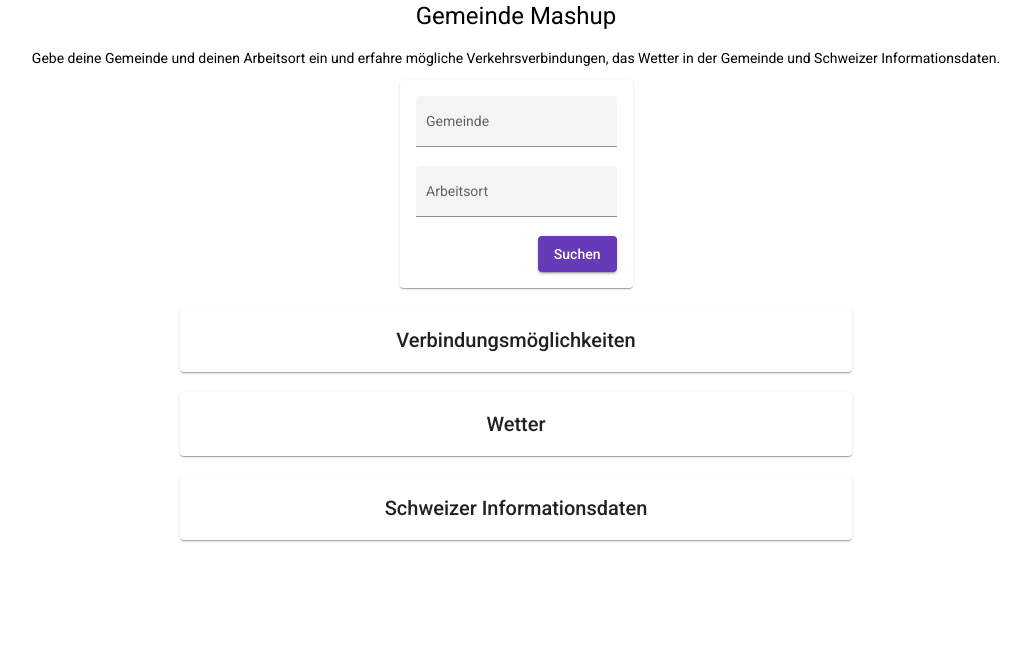
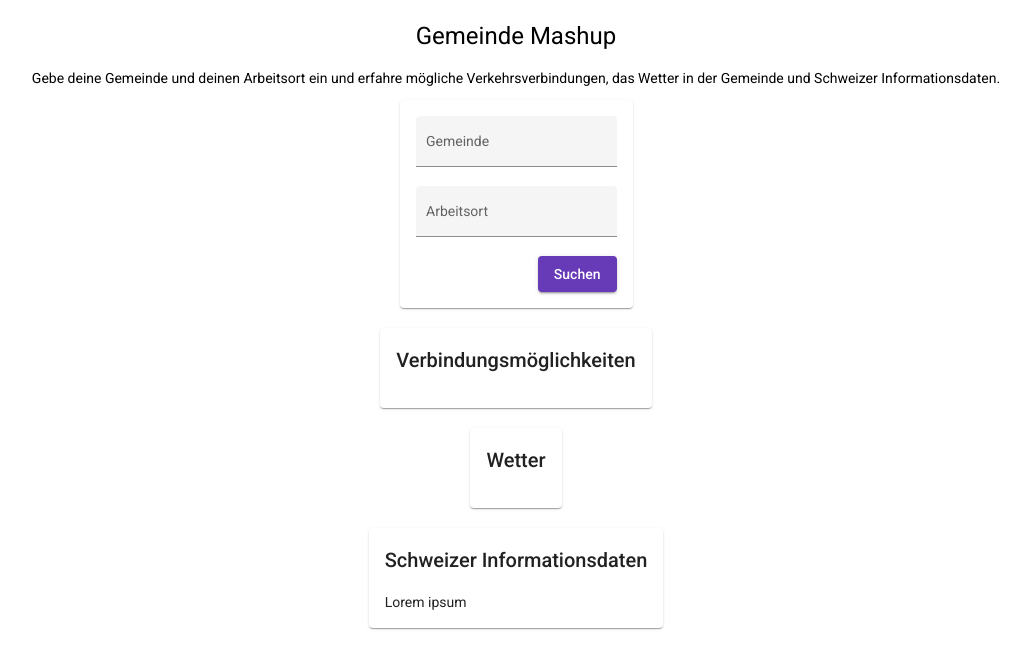
Before and after one commit to norwinx1/Mashup, an Angular app: page / in a window 1280 px wide. Shown: the top 668 px of the page, without its empty margins (124-1154 px from the left). Built offline with nearby package versions, Linux system fonts and the light colour scheme.

Commit message:
implemented loader

```diff
--- a/src/app/app.component.css
+++ b/src/app/app.component.css
@@ -3,9 +3,3 @@
   display: flex;
   justify-content: center;
 }
-
-.half-width {
-  width: 50%;
-  display: flex;
-  justify-content: center;
-}
--- a/src/app/app.component.html
+++ b/src/app/app.component.html
@@ -1,5 +1,7 @@
+<app-loader></app-loader>
 <div>
   <div>
+    <br>
     <div class="full-width">
       <h1>Gemeinde Mashup</h1>
     </div>
@@ -24,20 +26,23 @@
   </div>
   <br>
   <div class="full-width">
-    <mat-card class="half-width">
+    <mat-card>
       <h2>Verbindungsmöglichkeiten</h2>
+      <p>{{trafficConnection}}</p>
     </mat-card>
   </div>
   <br>
   <div class="full-width">
-    <mat-card class="half-width">
+    <mat-card>
       <h2>Wetter</h2>
+      <p>{{weather}}</p>
     </mat-card>
   </div>
   <br>
   <div class="full-width">
-    <mat-card class="half-width">
-      <h2> Schweizer Informationsdaten</h2>
+    <mat-card>
+      <h2>Schweizer Informationsdaten</h2>
+      <p>Lorem ipsum</p>
     </mat-card>
   </div>
 </div>
--- a/src/app/app.component.ts
+++ b/src/app/app.component.ts
@@ -1,5 +1,6 @@
 import { Component } from '@angular/core';
 import {ApiService} from "./services/api.service";
+import {LoaderService} from "./services/loader.service";
 
 @Component({
   selector: 'app-root',
@@ -9,18 +10,24 @@ import {ApiService} from "./services/api.service";
 export class AppComponent {
   municipality = "";
   workplace = "";
+  weather: any;
+  trafficConnection: any;
 
-  constructor(private api: ApiService) {
+  constructor(private api: ApiService, private loaderService: LoaderService) {
   }
 
   submit(): void {
+    this.loaderService.loading = true;
     this.api.getTrafficConnection(this.municipality, this.workplace).subscribe(response => {
-      console.log(response);
+      this.trafficConnection = response;
+      this.loaderService.loading = false;
     })
+
+    this.loaderService.loading = true;
     this.api.getMunicipality(this.municipality).subscribe(response => {
-      console.log(response);
-      this.api.getWeather("", "").subscribe(response2 => {
-        console.log(response2);
+      this.api.getWeather(response.results[0].latitude, response.results[0].longitude).subscribe(response2 => {
+        this.weather = response2;
+        this.loaderService.loading = false;
       })
     })
   }
--- /dev/null
+++ b/src/app/components/loader/loader.component.html
@@ -0,0 +1,3 @@
+<mat-progress-bar mode="indeterminate" *ngIf="loaderService.loading">
+
+</mat-progress-bar>
--- /dev/null
+++ b/src/app/components/loader/loader.component.ts
@@ -0,0 +1,16 @@
+import { Component, OnInit } from '@angular/core';
+import {LoaderService} from "../../services/loader.service";
+
+@Component({
+  selector: 'app-loader',
+  templateUrl: './loader.component.html',
+  styleUrls: ['./loader.component.css']
+})
+export class LoaderComponent implements OnInit {
+
+  constructor(public loaderService: LoaderService) { }
+
+  ngOnInit(): void {
+  }
+
+}
--- a/src/app/services/api.service.ts
+++ b/src/app/services/api.service.ts
@@ -1,5 +1,5 @@
 import {Injectable} from '@angular/core';
-import {HttpClient, HttpResponse} from "@angular/common/http";
+import {HttpClient} from "@angular/common/http";
 import {Observable} from "rxjs";
 
 @Injectable({
@@ -10,11 +10,11 @@ export class ApiService {
   constructor(private httpClient: HttpClient) {
   }
 
-  getMunicipality(municipality: string): Observable<HttpResponse<any>> {
-    return this.httpClient.get<HttpResponse<any>>("https://geocoding-api.open-meteo.com/v1/search?name=" + municipality);
+  getMunicipality(municipality: string): Observable<any> {
+    return this.httpClient.get<any>("https://geocoding-api.open-meteo.com/v1/search?name=" + municipality);
   }
 
-  getWeather(lat: string, long: string) {
+  getWeather(lat: string, long: string): Observable<any> {
     return this.httpClient.get<any>("https://api.open-meteo.com/v1/forecast?latitude=" + lat + "&longitude=" + long + "&hourly=temperature_2m,rain,cloudcover,windspeed_10m")
   }
 
--- /dev/null
+++ b/src/app/services/loader.service.ts
@@ -0,0 +1,12 @@
+import {Injectable} from '@angular/core';
+
+@Injectable({
+  providedIn: 'root'
+})
+export class LoaderService {
+
+  loading = false;
+
+  constructor() {
+  }
+}
```
Also changed, not shown: src/app/app.module.ts (+8 -2 lines), src/app/components/loader/loader.component.css (added), 2 other files (tests, documents, lock files or other folders).
